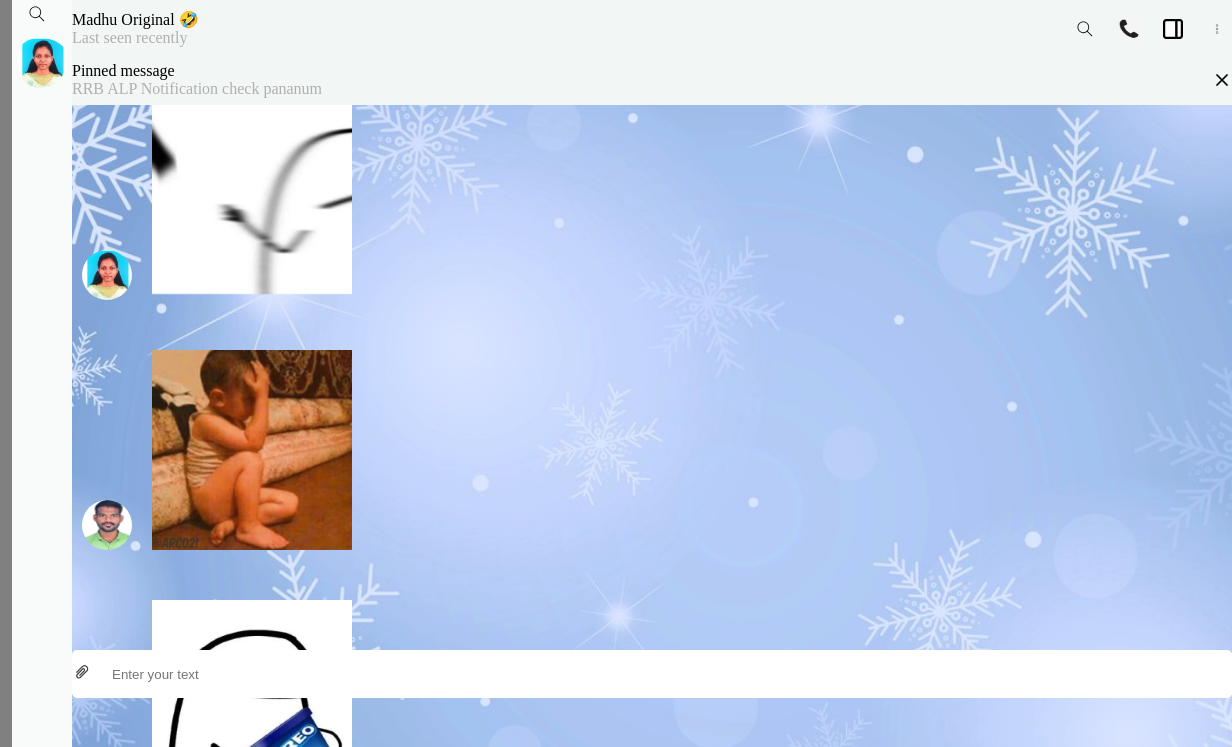
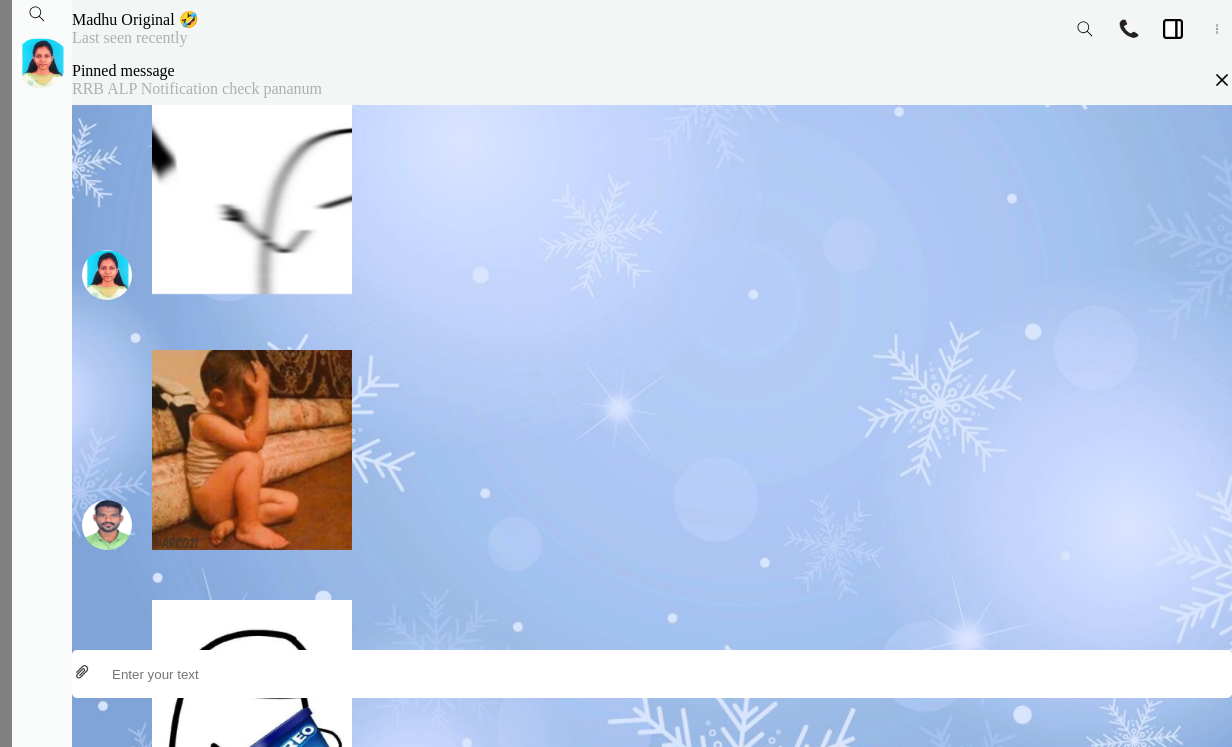
Before and after one commit to vendhan15/vendhan-website, a plain HTML site: page chat.html in a window 1280 px wide. Shown: the top 747 px of the page, 48-1280 px from the left. Drawn offline with Linux system fonts and the light colour scheme.

Commit message:
Update chat.html

```diff
--- a/chat.html
+++ b/chat.html
@@ -167,11 +167,13 @@
           width: 20px;
           height:20px;
         }
-        .wallpaper{
+       .wallpaper{
           position:fixed ;
           display:flex;
+          flex-direction: column row;
           height: 1000px;
           width: 1000px;
+          bottom:0;
         }
         .sticker1{
           position:absolute;
```
